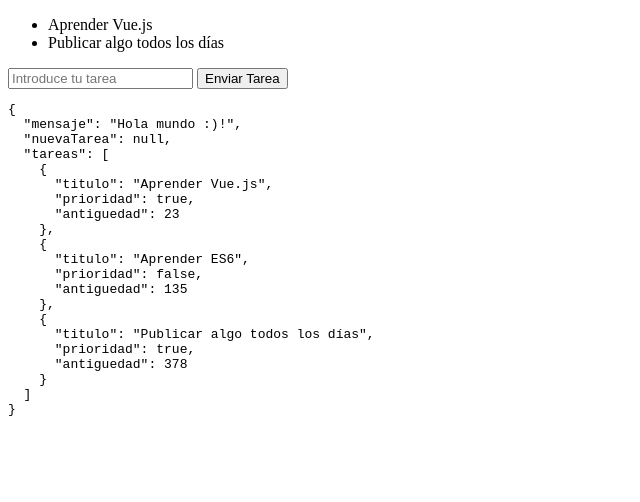
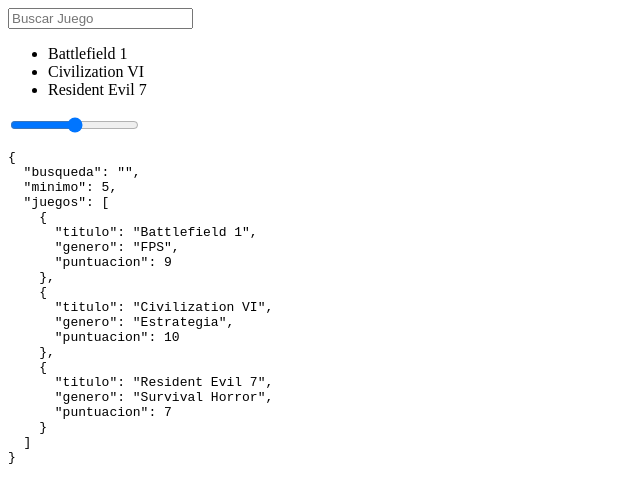
Before and after one commit to devq97/Curso-Vue-js, a plain HTML site: page index.html in a window 1280 px wide. Shown: the whole page, without its empty margins (0-640 px from the left). Drawn offline with Linux system fonts and the light colour scheme.

Commit message:
Filtros - Sexto video

```diff
--- a/app.js
+++ b/app.js
@@ -1,44 +1,34 @@
-const vm = new Vue({
+new Vue({
   el: 'main',
   data: {
-    mensaje: "Hola mundo :)!",
-    nuevaTarea: null,
-    tareas: [
+    busqueda: '',
+    minimo: 5,
+    juegos: [
       {
-        titulo: 'Aprender Vue.js',
-        prioridad: true,
-        antiguedad: 23
+        titulo: 'Battlefield 1',
+        genero: "FPS",
+        puntuacion: 9
       },
       {
-        titulo: 'Aprender ES6',
-        prioridad: false,
-        antiguedad: 135
+        titulo: 'Civilization VI',
+        genero: 'Estrategia',
+        puntuacion: 10
       },
       {
-        titulo: 'Publicar algo todos los días',
-        prioridad: true,
-        antiguedad: 378
+        titulo: 'Resident Evil 7',
+        genero: 'Survival Horror',
+        puntuacion: 7
       },
     ]
   },
-  methods: {
-    agregarTarea() {
-      this.tareas.unshift(this.nuevaTarea);
-      this.nuevaTarea = null;
-    }
-  },
 
   computed: {
-    mensajeAlReves() {
-      return this.mensaje.split('').reverse().join('')
+    mejoresJuegos() {
+      return this.juegos.filter((juego) => juego.puntuacion >= this.minimo);
     },
 
-    tareasConPrioridad() {
-      return this.tareas.filter((tarea) => tarea.prioridad);
-    },
-
-    tareasPorAntiguedad() {
-      return this.tareas.sort((a, b) => b.antiguedad - a.antiguedad);
+    buscarJuego() {
+      return this.juegos.filter((juego) => juego.titulo.includes(this.busqueda));
     }
   }
 
--- a/index.html
+++ b/index.html
@@ -6,16 +6,13 @@
   </head>
   <body>
     <main>
-
+      <input type="search" v-model="busqueda" placeholder="Buscar Juego">
       <ul>
-        <li v-for="tarea in tareasConPrioridad">
-          {{ tarea.titulo }}
+        <li v-for="juego in buscarJuego">
+          {{ juego.titulo }}
         </li>
       </ul>
-      <form v-on:submit.prevent="agregarTarea">
-        <input type="text" placeholder="Introduce tu tarea" v-model="nuevaTarea">
-        <input type="submit" value="Enviar Tarea">
-      </form>
+      <input type="range" min="0" max="10" v-model="minimo">
 
       <pre>{{ $data }}</pre>
     </main>
```
